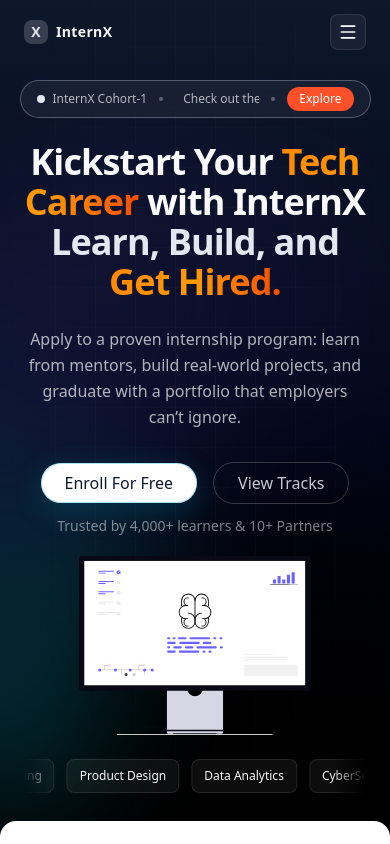
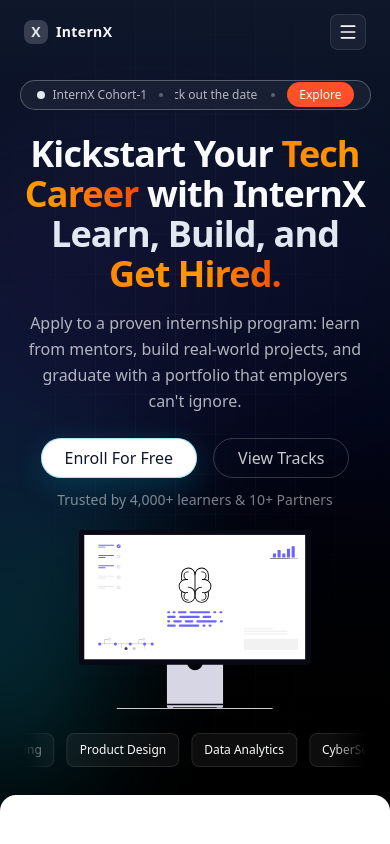
Before and after one commit to oluwaferanmi-jo/InternX, a Next.js app: page / in a window 390 px wide. Shown: the top 844 px of the page. Built offline with nearby package versions, Linux system fonts and the light colour scheme.

Commit message:
feat: implemented framer motion for hero section

```diff
--- a/app/globals.css
+++ b/app/globals.css
@@ -186,20 +186,57 @@
   animation: tickerMove 7s linear infinite;
 }
 
-/* Each item is inline-block so it doesn't wrap */
-.ticker-item {
-  display: inline-block;
-  color: rgba(255,255,255,0.7);  /* use your text color */
-  font-size: 0.875rem;           /* text-xs */
+/* Add this to your CSS file or tailwind.config.js */
+@keyframes scroll {
+  0% {
+        transform: translateX(100%);
+        opacity: 0;
+      }
+      5% {
+        transform: translateX(80%);
+        opacity: 1;
+      }
+      85% {
+        transform: translateX(-80%);
+        opacity: 1;
+      }
+      95% {
+        transform: translateX(-100%);
+        opacity: 0;
+      }
+      100% {
+        transform: translateX(-100%);
+        opacity: 0;
+      }
+    }
+
+.animate-scroll {
+  animation: scroll 6s linear infinite;
 }
 
-/* the visible container clips overflow (already set by parent) */
-@keyframes tickerMove {
-  0%   { transform: translateX(0); }
-  100% { transform: translateX(-50%); } /* move left by half = width of one copy */
+@keyframes scroll {
+  0% {
+    transform: translateX(100%);
+    opacity: 0;
+  }
+  5% {
+    transform: translateX(80%);
+    opacity: 1;
+  }
+  85% {
+    transform: translateX(-80%);
+    opacity: 1;
+  }
+  95% {
+    transform: translateX(-100%);
+    opacity: 0;
+  }
+  100% {
+    transform: translateX(-100%);
+    opacity: 0;
+  }
 }
 
-/* reduced motion respect */
-@media (prefers-reduced-motion: reduce) {
-  .ticker-track { animation: none; transform: none; }
+.animate-scroll {
+  animation: scroll 4s linear infinite;
 }
--- a/components/sections/hero.tsx
+++ b/components/sections/hero.tsx
@@ -3,18 +3,58 @@
 import Link from "next/link";
 import { Button } from "@/components/ui/button";
 import DividerArt from "@/components/sections/DividerArt";
+import { motion, useInView } from "framer-motion";
+import { useRef } from "react";
+
+// Animation variants
+const fadeInUp = {
+  hidden: { opacity: 0, y: 30 },
+  visible: { opacity: 1, y: 0 }
+};
+
+const fadeInScale = {
+  hidden: { opacity: 0, scale: 0.95 },
+  visible: { opacity: 1, scale: 1 }
+};
+
+const staggerContainer = {
+  hidden: {},
+  visible: {
+    transition: {
+      staggerChildren: 0.1,
+      delayChildren: 0.2
+    }
+  }
+};
+
+const slideInLeft = {
+  hidden: { opacity: 0, x: -50 },
+  visible: { opacity: 1, x: 0 }
+};
+
+const slideInRight = {
+  hidden: { opacity: 0, x: 50 },
+  visible: { opacity: 1, x: 0 }
+};
 
 export default function Hero() {
+  const ref = useRef(null);
+  const isInView = useInView(ref, { once: true, margin: "-100px" });
+
   return (
     <section
+      ref={ref}
       className="
         relative overflow-hidden
         bg-gradient-to-b from-slate-900 via-slate-950 to-black
         text-foreground
       "
     >
-      {/* background grid */}
-      <div
+      {/* Animated background grid */}
+      <motion.div
+        initial={{ opacity: 0 }}
+        animate={{ opacity: 1 }}
+        transition={{ duration: 1.5, ease: "easeOut" }}
         aria-hidden
         className="pointer-events-none absolute inset-0 [mask-image:radial-gradient(60%_60%_at_50%_40%,black,transparent)]"
         style={{
@@ -25,10 +65,13 @@
         }}
       />
 
-      {/* cyan arc */}
-      <div
+      {/* Animated cyan arc */}
+      <motion.div
+        initial={{ scale: 0.8, opacity: 0 }}
+        animate={{ scale: 1, opacity: 0.4 }}
+        transition={{ duration: 2, ease: "easeOut", delay: 0.5 }}
         aria-hidden
-        className="pointer-events-none absolute -right-32 bottom-0 h-[700px] w-[700px] rounded-full blur-3xl opacity-40"
+        className="pointer-events-none absolute -right-32 bottom-0 h-[700px] w-[700px] rounded-full blur-3xl"
         style={{
           background:
             "conic-gradient(from 200deg at 50% 50%, rgba(6,182,212,.65), rgba(139,92,246,.25), transparent 70%)",
@@ -37,15 +80,26 @@
 
       {/* Content */}
       <div className="relative mx-auto max-w-7xl px-6 pt-20 pb-5 sm:pt-28 sm:pb-28 lg:pb-28">
-        {/* top badge */}
-      <div className="flex justify-center">
+        {/* Animated top badge */}
+        <motion.div
+          variants={fadeInScale}
+          initial="hidden"
+          animate={isInView ? "visible" : "hidden"}
+          transition={{ duration: 0.6, ease: "easeOut" }}
+          className="flex justify-center"
+        >
           <div
             className="mx-auto mb-6 inline-flex max-w-[90vw] sm:max-w-[70vw] md:max-w-[50vw] lg:max-w-[500px]
                        items-center gap-2 rounded-full border border-primary/30 bg-white/5
                        px-4 py-1.5 text-xs sm:text-sm text-foreground/80 backdrop-blur"
           >
-    {/* Left dot */}
-    <span className="h-2 w-2 shrink-0 rounded-full bg-primary" />
+            {/* Animated dot */}
+            <motion.span
+              initial={{ scale: 0 }}
+              animate={{ scale: 1 }}
+              transition={{ duration: 0.4, delay: 0.8, type: "spring", stiffness: 300 }}
+              className="h-2 w-2 shrink-0 rounded-full bg-primary"
+            />
 
             {/* Cohort label */}
             <span className="shrink-0 whitespace-nowrap font-medium text-foreground/70">
@@ -55,9 +109,8 @@
             {/* divider */}
             <span className="mx-1 h-1 w-1 shrink-0 rounded-full bg-white/30" />
 
-    {/* Ticker (static for now) */}
             <div className="relative overflow-hidden w-40 sm:w-52 md:w-64">
-      <div className="flex items-center whitespace-nowrap text-foreground/70">
+              <div className="flex items-center whitespace-nowrap text-foreground/70 animate-scroll">
                 <span className="px-2 lg:px-10">Check out the date</span>
               </div>
             </div>
@@ -65,7 +118,11 @@
             {/* divider */}
             <span className="mx-1 h-1 w-1 shrink-0 rounded-full bg-white/30" />
 
-    {/* Explore button */}
+            {/* Animated Explore button */}
+            <motion.div
+              whileHover={{ scale: 1.05 }}
+              whileTap={{ scale: 0.95 }}
+            >
               <Link
                 href="#features"
                 className="shrink-0 whitespace-nowrap rounded-full bg-[#ff5029] px-3 py-1
@@ -73,79 +130,145 @@
               >
                 Explore
               </Link>
+            </motion.div>
           </div>
-</div>
+        </motion.div>
 
-        <h1 className="mx-auto max-w-4xl text-center text-4xl font-bold tracking-tight sm:text-6xl">
+        {/* Animated main heading */}
+        <motion.h1
+          variants={staggerContainer}
+          initial="hidden"
+          animate={isInView ? "visible" : "hidden"}
+          className="mx-auto max-w-4xl text-center text-4xl font-bold tracking-tight sm:text-6xl"
+        >
+          <motion.span variants={fadeInUp} transition={{ duration: 0.6 }}>
             Kickstart Your{" "}
-  <span className="bg-gradient-to-r from-orange-400 via-amber-500 to-orange-600 bg-clip-text text-transparent">
+          </motion.span>
+          <motion.span
+            variants={fadeInUp}
+            transition={{ duration: 0.6, delay: 0.1 }}
+            className="bg-gradient-to-r from-orange-400 via-amber-500 to-orange-600 bg-clip-text text-transparent"
+          >
             Tech Career
-  </span>{" "}
-  with InternX
+          </motion.span>
+          <motion.span variants={fadeInUp} transition={{ duration: 0.6, delay: 0.2 }}>
+            {" "}with InternX
+          </motion.span>
           <br />
-  <span className="text-primary">
+          <motion.span
+            variants={fadeInUp}
+            transition={{ duration: 0.6, delay: 0.3 }}
+            className="text-primary"
+          >
             Learn, Build, and{" "}
             <span className="bg-gradient-to-r from-orange-400 via-amber-500 to-orange-600 bg-clip-text text-transparent">
               Get Hired.
             </span>
-  </span>
-</h1>
+          </motion.span>
+        </motion.h1>
 
+        {/* Animated description */}
+        <motion.p
+          variants={fadeInUp}
+          initial="hidden"
+          animate={isInView ? "visible" : "hidden"}
+          transition={{ duration: 0.6, delay: 0.5, ease: "easeOut" }}
+          className="mx-auto mt-4 max-w-2xl text-center text-base leading-relaxed text-foreground/70 sm:text-lg"
+        >
+          Apply to a proven internship program: learn from mentors, build real-world projects,
+          and graduate with a portfolio that employers can't ignore.
+        </motion.p>
 
-
-       <p className="mx-auto mt-6 max-w-2xl text-center text-base leading-relaxed text-foreground/70 sm:text-lg">
-  Apply to a proven internship program: learn from mentors, build real-world projects,
-  and graduate with a portfolio that employers can’t ignore.
-</p>
-
-
-        {/* CTA */}
-        <div className="mt-8 flex items-center justify-center gap-4">
+        {/* Animated CTA buttons */}
+        <motion.div
+          variants={staggerContainer}
+          initial="hidden"
+          animate={isInView ? "visible" : "hidden"}
+          className="mt-6 flex items-center justify-center gap-4"
+        >
+          <motion.div
+            variants={slideInLeft}
+            transition={{ duration: 0.6, ease: "easeOut" }}
+            whileHover={{ scale: 1.05, y: -2 }}
+            whileTap={{ scale: 0.95 }}
+          >
             <Button
               asChild
               className="rounded-full px-6 py-5 text-base shadow-[0_0_0_1px_rgba(6,182,212,.35)_inset,0_8px_30px_rgba(6,182,212,.2)] bg-white hover:bg-primary/90"
             >
               <Link href="/signup">Enroll For Free</Link>
             </Button>
+          </motion.div>
 
+          <motion.div
+            variants={slideInRight}
+            transition={{ duration: 0.6, ease: "easeOut" }}
+            whileHover={{ scale: 1.05, y: -2 }}
+            whileTap={{ scale: 0.95 }}
+          >
             <Link
               href="#demo"
-            className="rounded-full border border-white/20 px-6 py-2 text-base text-foreground/80 hover:bg-white/5"
+              className="rounded-full border border-white/20 px-6 py-2 text-base text-foreground/80 hover:bg-white/5 transition-colors"
             >
               View Tracks
             </Link>
-        </div>
+          </motion.div>
+        </motion.div>
 
-        <div className="mt-3 text-center text-sm text-foreground/50">
+        {/* Animated trust indicator */}
+        <motion.div
+          variants={fadeInUp}
+          initial="hidden"
+          animate={isInView ? "visible" : "hidden"}
+          transition={{ duration: 0.6, delay: 0.8, ease: "easeOut" }}
+          className="mt-3 text-center text-sm text-foreground/50"
+        >
           Trusted by 4,000+ learners & 10+ Partners
-        </div>
+        </motion.div>
 
+        <motion.div
+          initial={{ opacity: 0, scaleX: 0 }}
+          animate={isInView ? { opacity: 1, scaleX: 1 } : { opacity: 0, scaleX: 0 }}
+          transition={{ duration: 1, delay: 1, ease: "easeOut" }}
+          style={{ transformOrigin: "center" }}
+        >
           <DividerArt />
+        </motion.div>
 
-        {/* Mobile: one single scrolling row */}
-        <div className="sm:hidden mt-6 mb-10">
+        {/* Mobile: animated scrolling row */}
+        <motion.div
+          initial={{ opacity: 0, y: 20 }}
+          animate={isInView ? { opacity: 1, y: 0 } : { opacity: 0, y: 20 }}
+          transition={{ duration: 0.6, delay: 1.2 }}
+          className="sm:hidden mt-6 mb-10"
+        >
           <div className="relative overflow-hidden marquee-mask">
             <div className="marquee-anim flex w-[200%] animate-[marquee-x_18s_linear_infinite]">
               <MarqueeContent />
               <MarqueeContent aria-hidden />
             </div>
           </div>
-        </div>
+        </motion.div>
 
-        {/* Tablet/Desktop: normal grid */}
-        <div
+        {/* Tablet/Desktop: animated grid */}
+        <motion.div
+          variants={staggerContainer}
+          initial="hidden"
+          animate={isInView ? "visible" : "hidden"}
           className="
             hidden sm:grid mx-auto mt-4 max-w-4xl grid-cols-2 justify-items-center gap-x-2 gap-y-6
             opacity-75 lg:grid-cols-5
           "
         >
-          <Track name="Software Engineering" />
-          <Track name="Product Design" />
-          <Track name="Data Analytics" />
-          <Track name="CyberSecurity" />
-          <Track name="Quality Assurance" />
+          <Track name="Software Engineering" delay={0} />
+          <Track name="Product Design" delay={0.1} />
+          <Track name="Data Analytics" delay={0.2} />
+          <Track name="CyberSecurity" delay={0.3} />
+          <Track name="Quality Assurance" delay={0.4} />
+        </motion.div>
       </div>
-      </div>
+
+
     </section>
   );
 }
@@ -159,19 +282,28 @@
       "
       {...props}
     >
-      <Track name="Software Engineering" />
-      <Track name="Product Design" />
-      <Track name="Data Analytics" />
-      <Track name="CyberSecurity" />
-      <Track name="Quality Assurance" />
+      <Track name="Software Engineering" delay={0} />
+      <Track name="Product Design" delay={0} />
+      <Track name="Data Analytics" delay={0} />
+      <Track name="CyberSecurity" delay={0} />
+      <Track name="Quality Assurance" delay={0} />
     </div>
   );
 }
 
-function Track({ name }: { name: string }) {
+function Track({ name, delay = 0 }: { name: string; delay?: number }) {
   return (
-    <div className="rounded-md border border-white/10 bg-white/5 px-3 py-2 text-xs text-foreground/white">
+    <motion.div
+      variants={fadeInUp}
+      transition={{ duration: 0.5, delay: 1.4 + delay, ease: "easeOut" }}
+      whileHover={{
+        scale: 1.05,
+        y: -2,
+        boxShadow: "0 10px 25px rgba(0, 0, 0, 0.2)"
+      }}
+      className="rounded-md border border-white/10 bg-white/5 px-3 py-2 text-xs text-foreground/white cursor-pointer"
+    >
       {name}
-    </div>
+    </motion.div>
   );
 }
```
Lines whose indentation alone changed are shown as unchanged.
